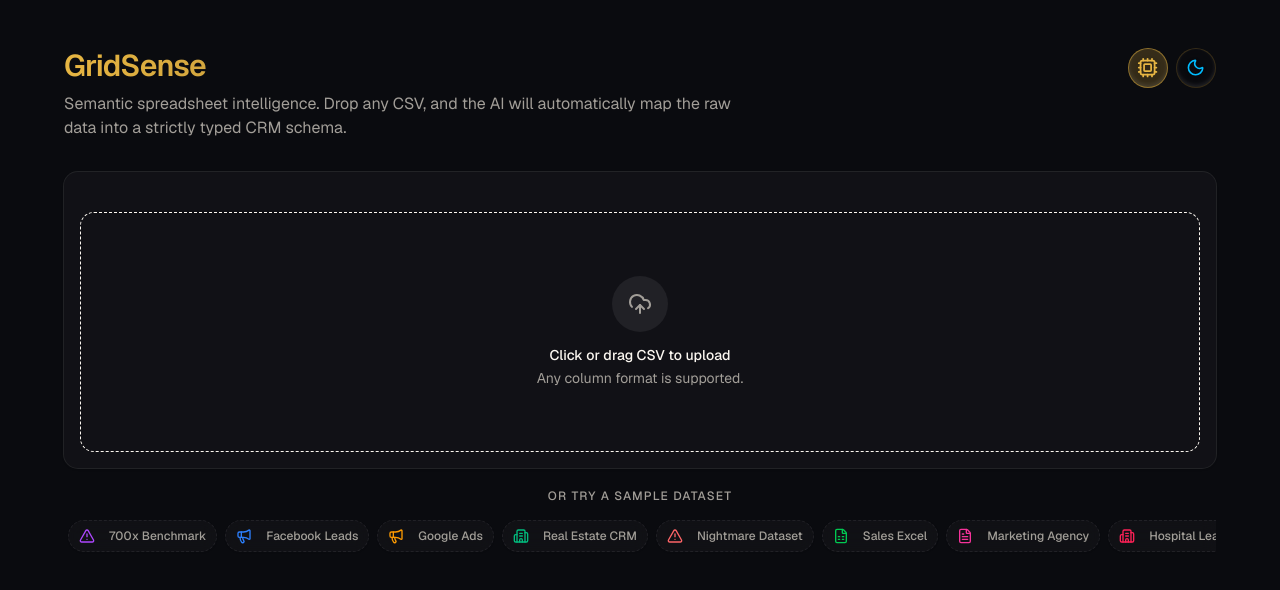
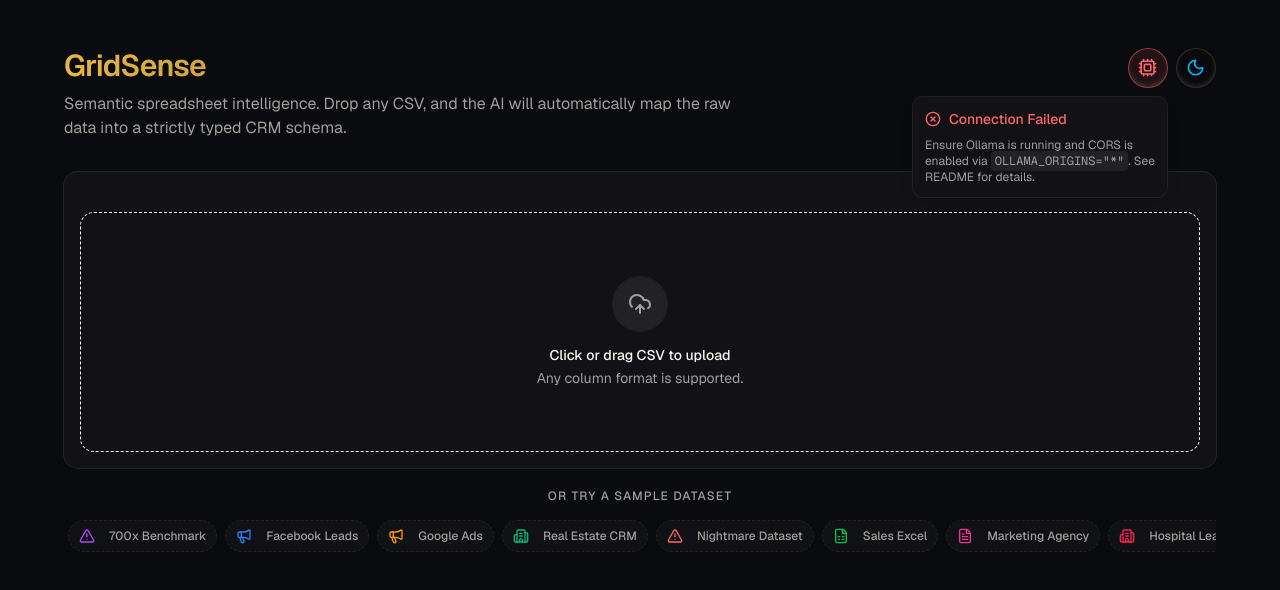
Before and after one commit to notUbaid/GridSense, a Next.js app in the folder frontend/: page / in a window 1280 px wide. Both pictures are taken after a click on the button "Local AI: Disconnected". Shown: the top 590 px of the page. Built offline with nearby package versions, Linux system fonts and the light colour scheme; no server answers.

Commit message:
feat: add Ollama connection verification and status popup

```diff
--- a/frontend/src/components/OllamaToggle.tsx
+++ b/frontend/src/components/OllamaToggle.tsx
@@ -1,8 +1,8 @@
 'use client';
 
 import * as React from 'react';
-import { Cpu } from 'lucide-react';
-import { motion } from 'framer-motion';
+import { Cpu, Loader2, CheckCircle2, XCircle } from 'lucide-react';
+import { motion, AnimatePresence } from 'framer-motion';
 
 interface OllamaToggleProps {
   useOllama: boolean;
@@ -10,24 +10,173 @@ interface OllamaToggleProps {
 }
 
 export function OllamaToggle({ useOllama, setUseOllama }: OllamaToggleProps) {
+  const [connectionState, setConnectionState] = React.useState<'idle' | 'connecting' | 'connected' | 'error'>('idle');
+  const [isOpen, setIsOpen] = React.useState(false);
+  const popupRef = React.useRef<HTMLDivElement>(null);
+
+  // Sync state if it was toggled off externally (e.g., from an error in useProcessing)
+  React.useEffect(() => {
+    if (!useOllama && connectionState === 'connected') {
+      setConnectionState('idle');
+    }
+  }, [useOllama, connectionState]);
+
+  // Click outside to close popup
+  React.useEffect(() => {
+    function handleClickOutside(event: MouseEvent) {
+      if (popupRef.current && !popupRef.current.contains(event.target as Node)) {
+        setIsOpen(false);
+      }
+    }
+    if (isOpen) {
+      document.addEventListener('mousedown', handleClickOutside);
+    }
+    return () => {
+      document.removeEventListener('mousedown', handleClickOutside);
+    };
+  }, [isOpen]);
+
+  const handleToggle = async () => {
+    if (useOllama) {
+      // Turn off
+      setUseOllama(false);
+      setConnectionState('idle');
+      setIsOpen(false);
+      return;
+    }
+
+    // Attempt to connect
+    setConnectionState('connecting');
+    setIsOpen(true);
+
+    try {
+      // 1.5s timeout for local fetch so it doesn't hang forever
+      const controller = new AbortController();
+      const timeoutId = setTimeout(() => controller.abort(), 1500);
+
+      const res = await fetch('http://127.0.0.1:11434/api/tags', {
+        signal: controller.signal
+      });
+      clearTimeout(timeoutId);
+
+      if (res.ok) {
+        setConnectionState('connected');
+        setUseOllama(true);
+        // Auto-close success popup after a short delay
+        setTimeout(() => setIsOpen(false), 2000);
+      } else {
+        throw new Error('Non-200 response');
+      }
+    } catch (err) {
+      console.error('Ollama connection failed:', err);
+      setConnectionState('error');
+      setUseOllama(false);
+    }
+  };
+
   return (
+    <div className="relative" ref={popupRef}>
       <motion.button
         whileHover={{ scale: 1.05 }}
         whileTap={{ scale: 0.95 }}
         transition={{ type: "spring", stiffness: 400, damping: 17 }}
-      className={`relative flex items-center justify-center h-10 w-10 rounded-full border border-primary/20 bg-background/50 backdrop-blur-md shadow-[inset_0_-2px_4px_rgba(0,0,0,0.1)] dark:shadow-[inset_0_-2px_4px_rgba(255,255,255,0.1)] overflow-hidden transition-colors ${useOllama ? 'bg-primary/10 dark:bg-primary/20 border-primary/50' : 'hover:bg-primary/10'}`}
-      onClick={() => setUseOllama(!useOllama)}
-      title={useOllama ? "Local AI: Enabled" : "Local AI: Disabled"}
+        className={`relative flex items-center justify-center h-10 w-10 rounded-full border bg-background/50 backdrop-blur-md shadow-[inset_0_-2px_4px_rgba(0,0,0,0.1)] dark:shadow-[inset_0_-2px_4px_rgba(255,255,255,0.1)] overflow-hidden transition-colors ${
+          useOllama
+            ? 'bg-primary/10 dark:bg-primary/20 border-primary/50'
+            : connectionState === 'connecting'
+            ? 'border-amber-500/50 bg-amber-500/10'
+            : connectionState === 'error'
+            ? 'border-destructive/50 bg-destructive/10'
+            : 'border-primary/20 hover:bg-primary/10'
+        }`}
+        onClick={handleToggle}
+        title={useOllama ? "Local AI: Connected" : "Local AI: Disconnected"}
       >
         <div className="absolute inset-0 bg-linear-to-tr from-primary/10 to-transparent opacity-0 hover:opacity-100 transition-opacity" />
+
+        <AnimatePresence mode="wait">
+          {connectionState === 'connecting' ? (
             <motion.div
-        animate={{
-          scale: useOllama ? 1.1 : 1,
-        }}
+              key="connecting"
+              initial={{ scale: 0, opacity: 0, rotate: -90 }}
+              animate={{ scale: 1, opacity: 1, rotate: 0 }}
+              exit={{ scale: 0, opacity: 0, rotate: 90 }}
+              transition={{ duration: 0.15 }}
+            >
+              <Loader2 className="h-[1.2rem] w-[1.2rem] text-amber-500 animate-spin" />
+            </motion.div>
+          ) : connectionState === 'error' ? (
+            <motion.div
+              key="error"
+              initial={{ scale: 0, opacity: 0 }}
+              animate={{ scale: 1, opacity: 1 }}
+              exit={{ scale: 0, opacity: 0 }}
+              transition={{ duration: 0.15 }}
+            >
+              <Cpu className="h-[1.2rem] w-[1.2rem] text-destructive drop-shadow-sm" />
+            </motion.div>
+          ) : (
+            <motion.div
+              key="idle-or-connected"
+              initial={{ scale: 0, opacity: 0 }}
+              animate={{ scale: useOllama ? 1.1 : 1, opacity: 1 }}
+              exit={{ scale: 0, opacity: 0 }}
               transition={{ type: "spring", stiffness: 200, damping: 20 }}
             >
               <Cpu className={`h-[1.2rem] w-[1.2rem] drop-shadow-sm transition-colors ${useOllama ? 'text-primary' : 'text-muted-foreground'}`} />
             </motion.div>
+          )}
+        </AnimatePresence>
       </motion.button>
+
+      {/* Popup Menu */}
+      <AnimatePresence>
+        {isOpen && (
+          <motion.div
+            initial={{ opacity: 0, y: 10, scale: 0.95 }}
+            animate={{ opacity: 1, y: 0, scale: 1 }}
+            exit={{ opacity: 0, y: 10, scale: 0.95 }}
+            transition={{ type: "spring", stiffness: 400, damping: 25 }}
+            className="absolute top-full mt-2 right-0 w-64 p-3 rounded-lg border bg-popover text-popover-foreground shadow-lg z-50 overflow-hidden"
+          >
+            {connectionState === 'connecting' && (
+              <div className="flex flex-col gap-2">
+                <div className="flex items-center gap-2 text-sm font-medium text-amber-500">
+                  <Loader2 className="h-4 w-4 animate-spin" />
+                  Connecting to Ollama...
+                </div>
+                <p className="text-xs text-muted-foreground">
+                  Probing localhost:11434 to establish local AI link. Please wait.
+                </p>
+              </div>
+            )}
+
+            {connectionState === 'connected' && (
+              <div className="flex flex-col gap-2">
+                <div className="flex items-center gap-2 text-sm font-medium text-green-500">
+                  <CheckCircle2 className="h-4 w-4" />
+                  Successfully Connected
+                </div>
+                <p className="text-xs text-muted-foreground">
+                  GridSense will now route AI extraction tasks to your local hardware.
+                </p>
+              </div>
+            )}
+
+            {connectionState === 'error' && (
+              <div className="flex flex-col gap-2">
+                <div className="flex items-center gap-2 text-sm font-medium text-destructive">
+                  <XCircle className="h-4 w-4" />
+                  Connection Failed
+                </div>
+                <p className="text-xs text-muted-foreground">
+                  Ensure Ollama is running and CORS is enabled via <code className="bg-muted px-1 py-0.5 rounded text-xs">OLLAMA_ORIGINS="*"</code>. See README for details.
+                </p>
+              </div>
+            )}
+          </motion.div>
+        )}
+      </AnimatePresence>
+    </div>
   );
 }
```
Lines whose indentation alone changed are shown as unchanged.
